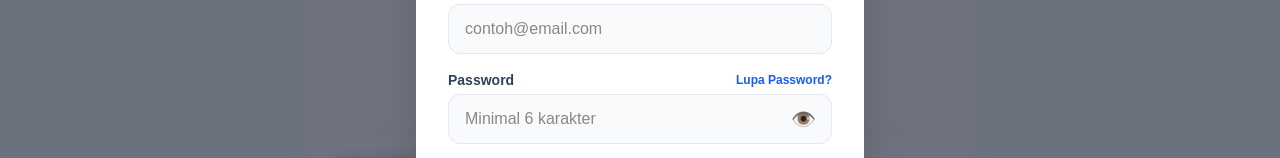
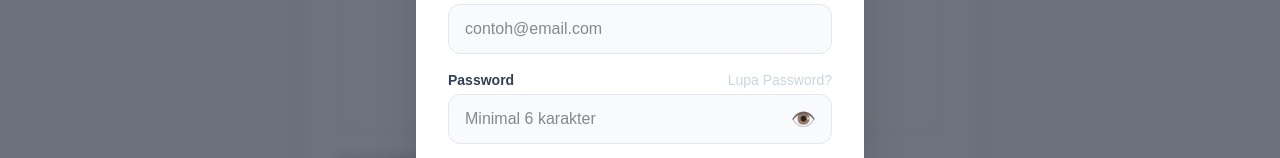
Before and after one commit to kellogwa-hub/tokoteks, a Next.js app: page / in a window 1280 px wide. Both pictures are taken after a click on the button "Masuk / Daftar". Shown: the part 326-484 px from the top of the page. Built offline with nearby package versions, Linux system fonts and the light colour scheme; no server answers.

Commit message:
Mengunci tombol Lupa Password jika kolom email masih kosong

```diff
--- a/src/app/page.js
+++ b/src/app/page.js
@@ -127,13 +127,14 @@ export default function Home() {
     const { error } = await supabase.auth.resetPasswordForEmail(email, {
       redirectTo: 'https://tokoteks.vercel.app/', // Pastikan kembali ke website Anda
     });
-    setAuthLoading(false);
 
     if (error) {
       alert("Gagal mengirim link pemulihan: " + error.message);
     } else {
-      alert("✅ Link pemulihan telah dikirim! Silakan cek kotak masuk atau folder spam di email: " + email);
+      alert("✅ Jika email tersebut terdaftar di sistem kami, link pemulihan telah dikirim. Silakan cek kotak masuk atau folder spam Anda.");
     }
+
+    setAuthLoading(false);
   };
 
   const logout = async () => {
@@ -318,7 +319,12 @@ export default function Home() {
                     <button
                       type="button"
                       onClick={handleResetPassword}
-                      className="text-xs text-blue-600 hover:text-blue-800 font-bold hover:underline"
+                      disabled={!email} // Tombol mati jika variabel email kosong
+                      className={`text-sm font-medium transition-colors ${
+                        !email
+                        ? 'text-slate-300 cursor-not-allowed' // Warna pudar & kursor dilarang jika kosong
+                        : 'text-blue-600 hover:text-blue-700 hover:underline' // Warna biru menyala jika email sudah diisi
+                      }`}
                     >
                       Lupa Password?
                     </button>
```
